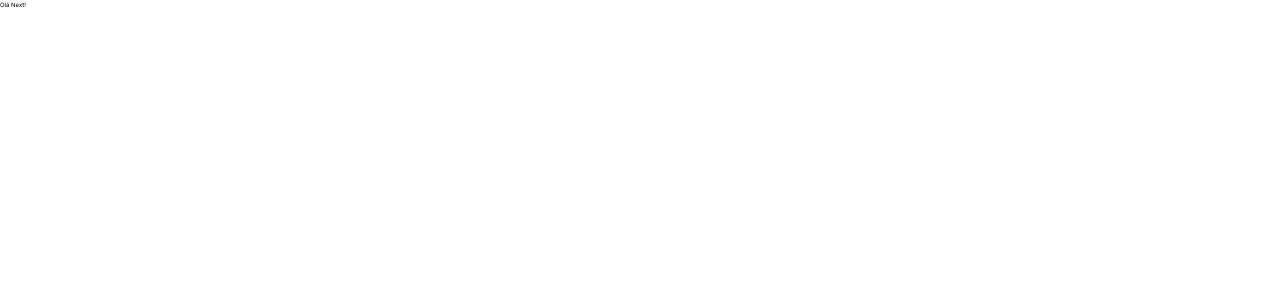
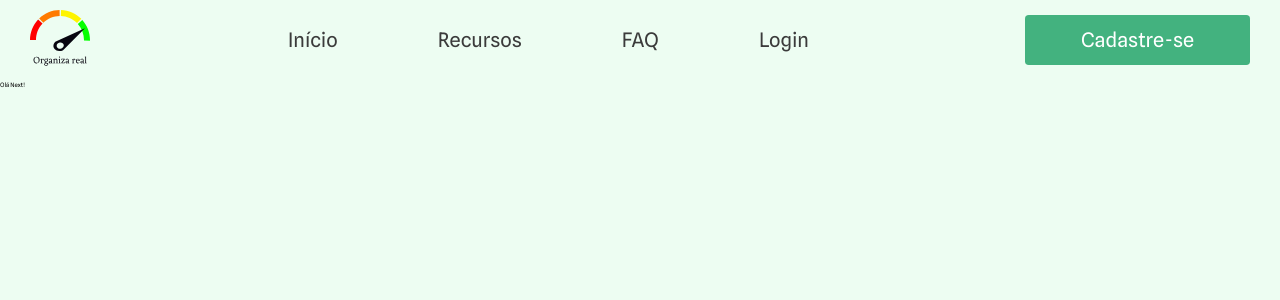
Before and after one commit to Valdeci97/gerenciador-despesas, a Next.js app in the folder frontend/: page / in a window 1280 px wide. Shown: the top 300 px of the page. Built offline with nearby package versions, Linux system fonts and the light colour scheme.

Commit message:
refactor: apply navbar styles

```diff
--- /dev/null
+++ b/frontend/src/@types/navbar-hamburger-props.ts
@@ -0,0 +1,3 @@
+export interface NavbarHamburgerProps {
+  hamburgerMenuClass: string;
+}
--- a/frontend/src/app/layout.tsx
+++ b/frontend/src/app/layout.tsx
@@ -1,6 +1,7 @@
-import { Inter } from 'next/font/google';
+import { Spline_Sans } from 'next/font/google';
 import { Metadata } from 'next';
 
+import Header from '@/components/Header';
 import { ChildrenProps } from '@/@types/children-props';
 
 import './globals.css';
@@ -10,12 +11,15 @@ export const metadata: Metadata = {
   description: 'Generated by create next app',
 };
 
-const inter = Inter({ subsets: ['latin'] });
+const splineSans = Spline_Sans({ subsets: ['latin'] });
 
 export default function RootLayout({ children }: ChildrenProps) {
   return (
     <html lang="pt-BR" className="h-screen">
-      <body className={inter.className}>{children}</body>
+      <body className={`${splineSans.className} bg-theme-light`}>
+        <Header />
+        {children}
+      </body>
     </html>
   );
 }
--- a/frontend/src/components/HomeLinks.tsx
+++ b/frontend/src/components/HomeLinks.tsx
@@ -1,3 +1,5 @@
+import RegisterLink from './RegisterLink';
+
 export default function HomeLinks() {
   return (
     <>
@@ -24,12 +26,7 @@ export default function HomeLinks() {
         </li>
       </ul>
       <div className="flex justify-end items-center desktop-navbar-items">
-        <a
-          href="/register"
-          className="flex justify-center items-center w-225 bg-btngreen h-50 rounded-md text-white text-fgl"
-        >
-          Cadastre-se
-        </a>
+        <RegisterLink />
       </div>
     </>
   );
--- a/frontend/src/components/LogoLink.tsx
+++ b/frontend/src/components/LogoLink.tsx
@@ -1,8 +1,9 @@
+import { NavbarHamburgerProps } from '@/@types/navbar-hamburger-props';
 import Logo from './Logo';
 
-export default function LogoLink() {
+export default function LogoLink({ hamburgerMenuClass }: NavbarHamburgerProps) {
   return (
-    <a className="flex" href="/" title="Logo - Voltar ao início">
+    <a className={hamburgerMenuClass} href="/" title="Logo - Voltar ao início">
       <Logo />
     </a>
   );
--- a/frontend/src/components/Navbar.tsx
+++ b/frontend/src/components/Navbar.tsx
@@ -4,6 +4,7 @@ import { useState } from 'react';
 
 import LogoLink from './LogoLink';
 import HomeLinks from './HomeLinks';
+import AsideMenuBar from './AsideMenuBar';
 
 import '@/styles/navbar.css';
 
@@ -17,16 +18,19 @@ export default function MobileNavbar() {
   const showMenu = showNavMenu ? 'is-active' : '';
 
   return (
-    <nav className="navbar-container">
+    <>
+      <nav className={`navbar-container ${showMenu}`}>
         <button
           type="button"
-        className={`mobile-navbar-btn bg-transparent ${showMenu}`}
+          className={`mobile-navbar-btn ${showMenu}`}
           onClick={toggleNavMenu}
         >
           <div className={`mobile-navbar-menu-bar ${showMenu}`}></div>
         </button>
-      <LogoLink />
+        <LogoLink hamburgerMenuClass={`${showMenu}-logo`} />
         <HomeLinks />
       </nav>
+      {showNavMenu && <AsideMenuBar hamburgerMenuClass={showMenu} />}
+    </>
   );
 }
--- a/frontend/src/styles/navbar.css
+++ b/frontend/src/styles/navbar.css
@@ -40,6 +40,20 @@
   opacity: 0;
 }
 
+.navbar-container.is-active {
+  z-index: 1;
+}
+
+.is-active-logo {
+  display: none;
+}
+
+@media screen and (max-width: 768px) {
+  .mobile-navbar-btn.is-active {
+    margin-left: calc(10% - 20px);
+  }
+}
+
 @media screen and (max-width: 768px) {
   .desktop-navbar-items, .desktop-navbar-items *, .desktop-navbar-items > a {
     display: none;
--- a/frontend/tailwind.config.js
+++ b/frontend/tailwind.config.js
@@ -2,7 +2,40 @@
 module.exports = {
   content: ['./src/**/*.tsx'],
   theme: {
-    extend: {},
+    backgroundColor: {
+      transparent: 'transparent',
+      btngreen: '#43B27F',
+      theme: {
+        light: '#EDFDF2',
+      },
+      black: '#000',
+    },
+    padding: {
+      30: '3rem',
+      100: '10rem',
+    },
+    height: {
+      80: '8rem',
+      50: '5rem',
+    },
+    screens: {
+      'sc-360': { max: '360px' },
+      'sc-361-440': { min: '361px', max: '440px' },
+    },
+    extend: {
+      colors: {
+        light: '#3b3b3b',
+        'green-contrast': '#43B27F',
+      },
+      fontSize: {
+        fgl: '2rem',
+        'mobile-menu-link': '2.8rem',
+        'mobile-menu': '2rem',
+      },
+      width: {
+        225: '22.5rem',
+      },
+    },
   },
   plugins: [],
 };
```
Lines whose indentation alone changed are shown as unchanged.
